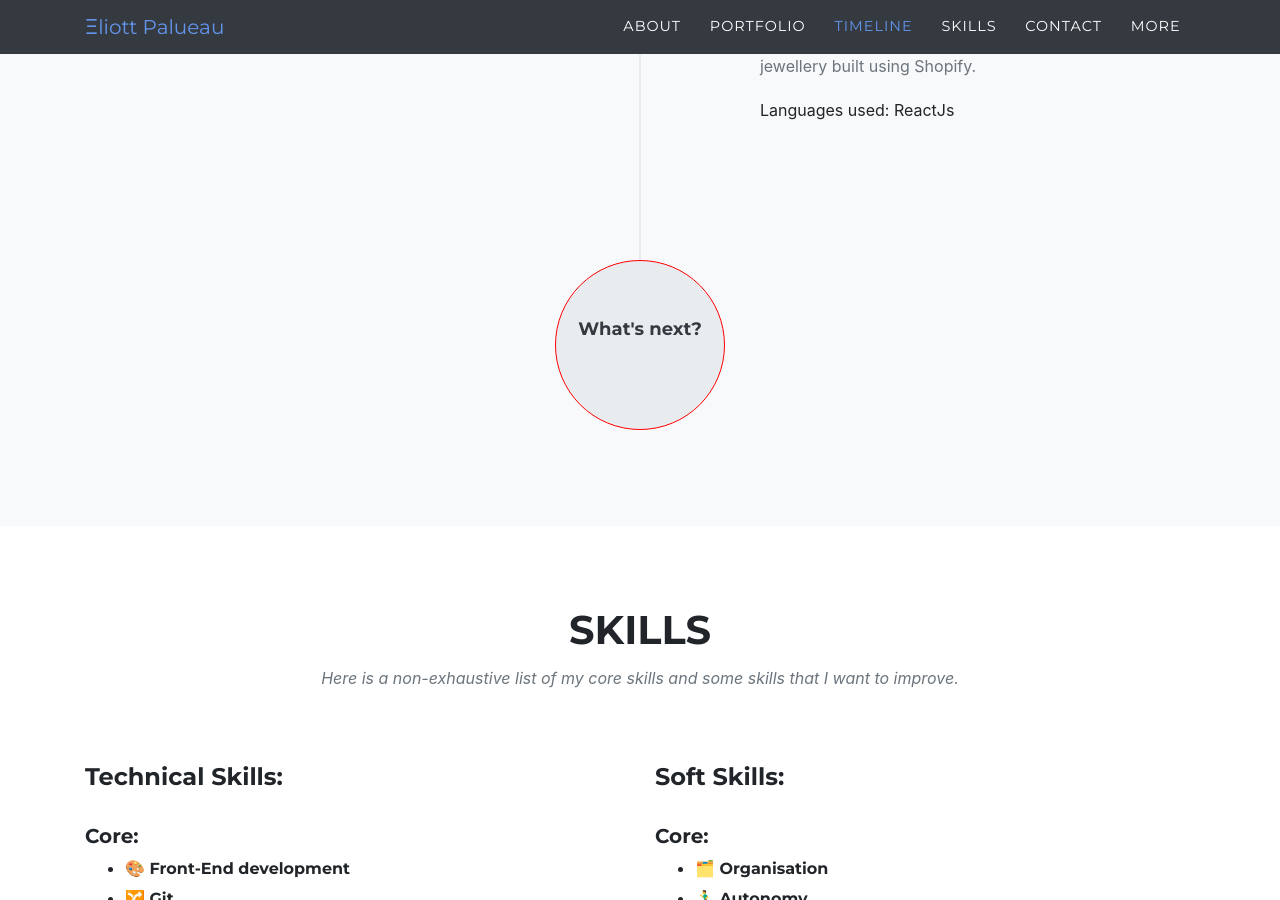
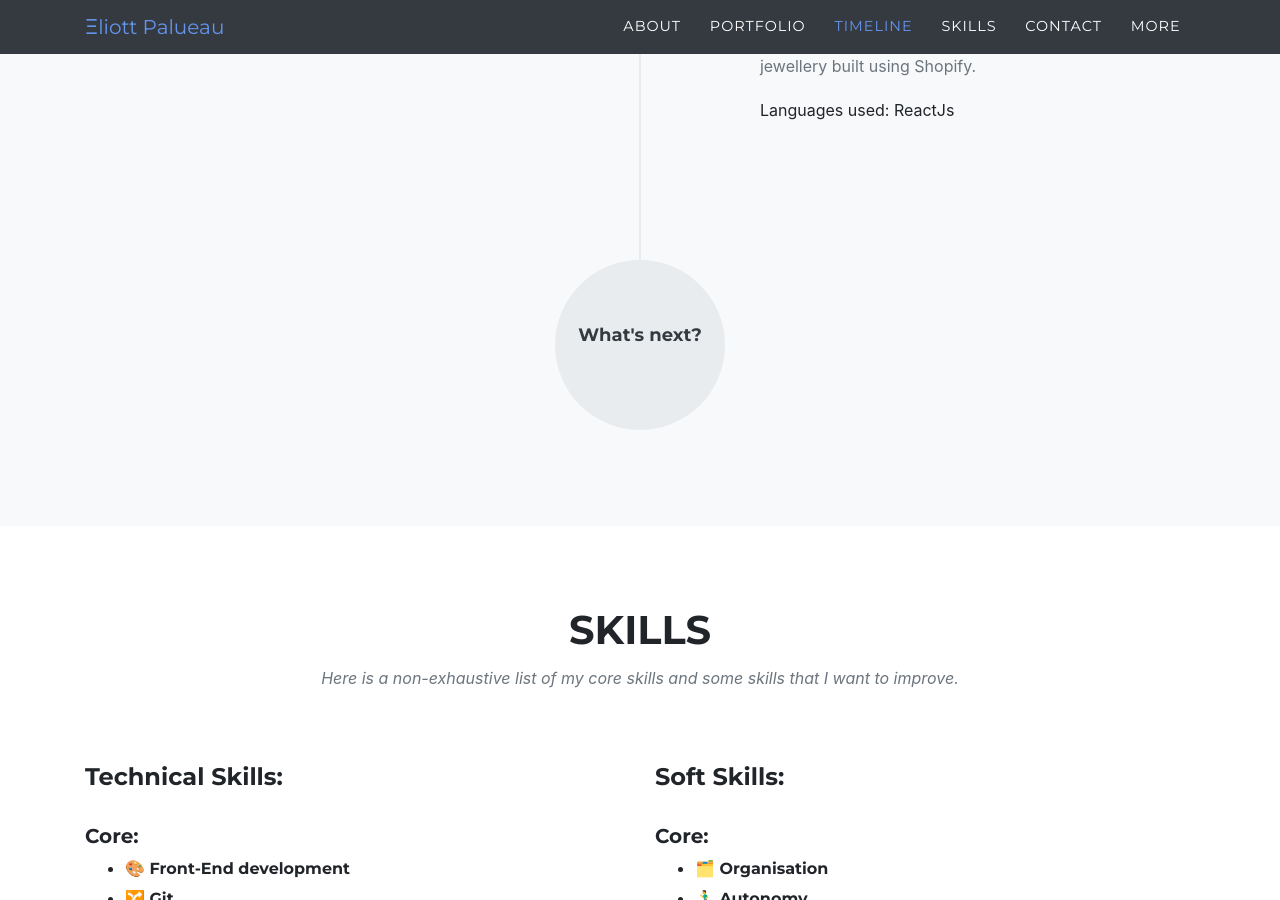
Before and after one commit to EliottPal/EliottPal.github.io, a Jekyll site: the page built from index.md, in a window 1280 px wide and 900 px high, scrolled down 5289 px. Built offline with Jekyll 4.4.1, drawn with Linux system fonts in a browser that asks for light colours; some web fonts are replaced.

Commit message:
Ok ça le fait

```diff
--- a/_includes/modals.html
+++ b/_includes/modals.html
@@ -27,17 +27,13 @@
                 alt="{{ project.alt }}"
               />
               <p>{{ project.content }}</p>
-              <div class="container">
-                <div class="row gx-3 justify-content-center">
-                  <div class="col-md-6">
               <a href="{{project.link}}" target="_blank">
                 <button class="btn btn-primary" type="button">
                   <i class="fas fa-external-link"></i>
                   Check project on Github
                 </button>
               </a>
-                  </div>
-                  <div class="col-md-6">
+              <br />
               <button
                 class="btn btn-secondary"
                 data-dismiss="modal"
@@ -53,8 +49,5 @@
     </div>
   </div>
 </div>
-    </div>
-  </div>
-</div>
 {% endfor %}
 <!-- End Portfolio Modals -->
--- a/_includes/timeline.html
+++ b/_includes/timeline.html
@@ -48,7 +48,7 @@
 
 		  {% if site.data.sitetext[site.locale].timeline.end %}
 			<li class="timeline-inverted">
-              <div class="timeline-image" style="border: 1px solid red; padding: 15px;">
+              <div class="timeline-image" style="padding: 15px;">
                 <h4>{{ site.data.sitetext[site.locale].timeline.end }}</h4>
               </div>
             </li>
```
Lines whose indentation alone changed are shown as unchanged.
